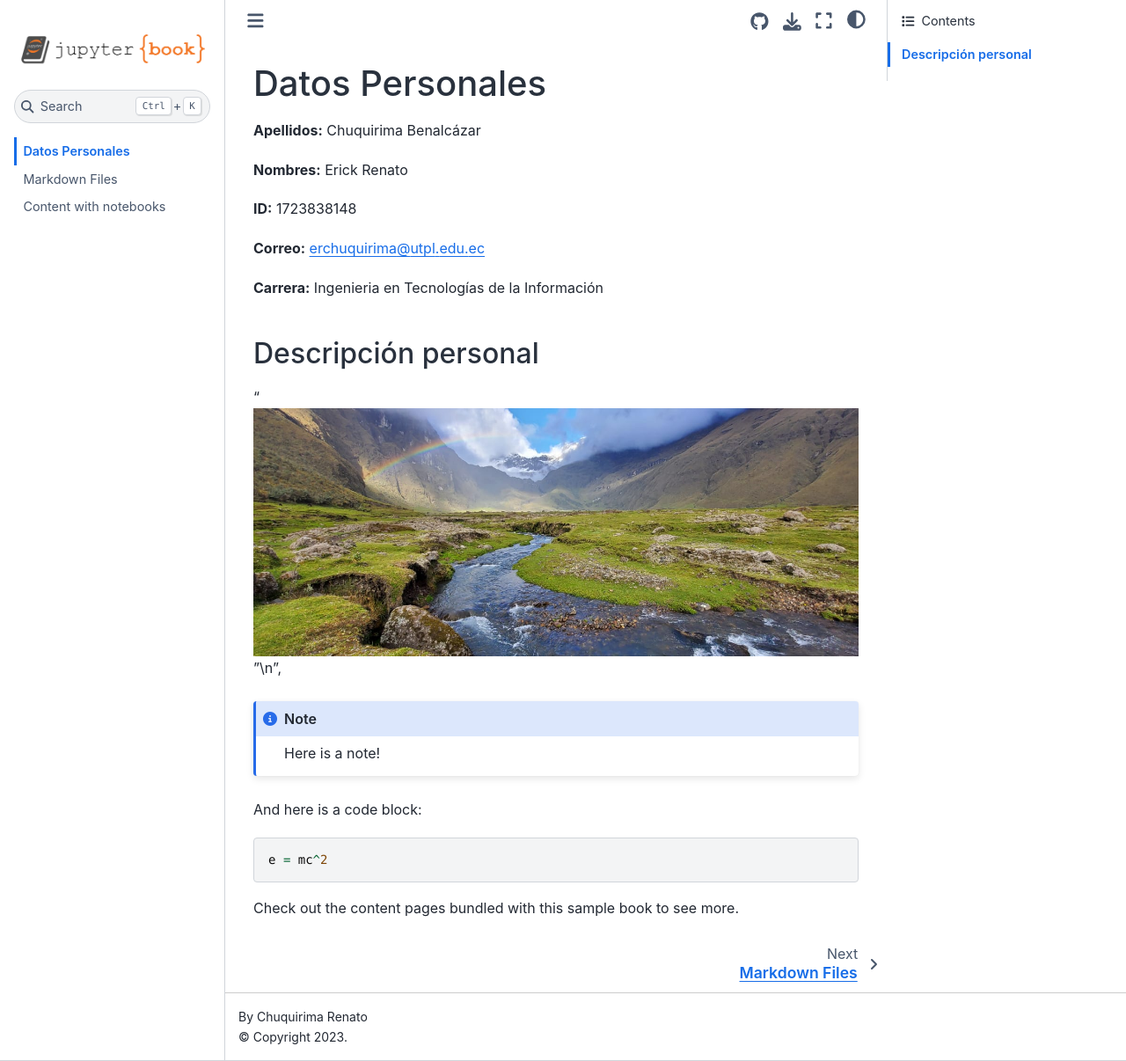
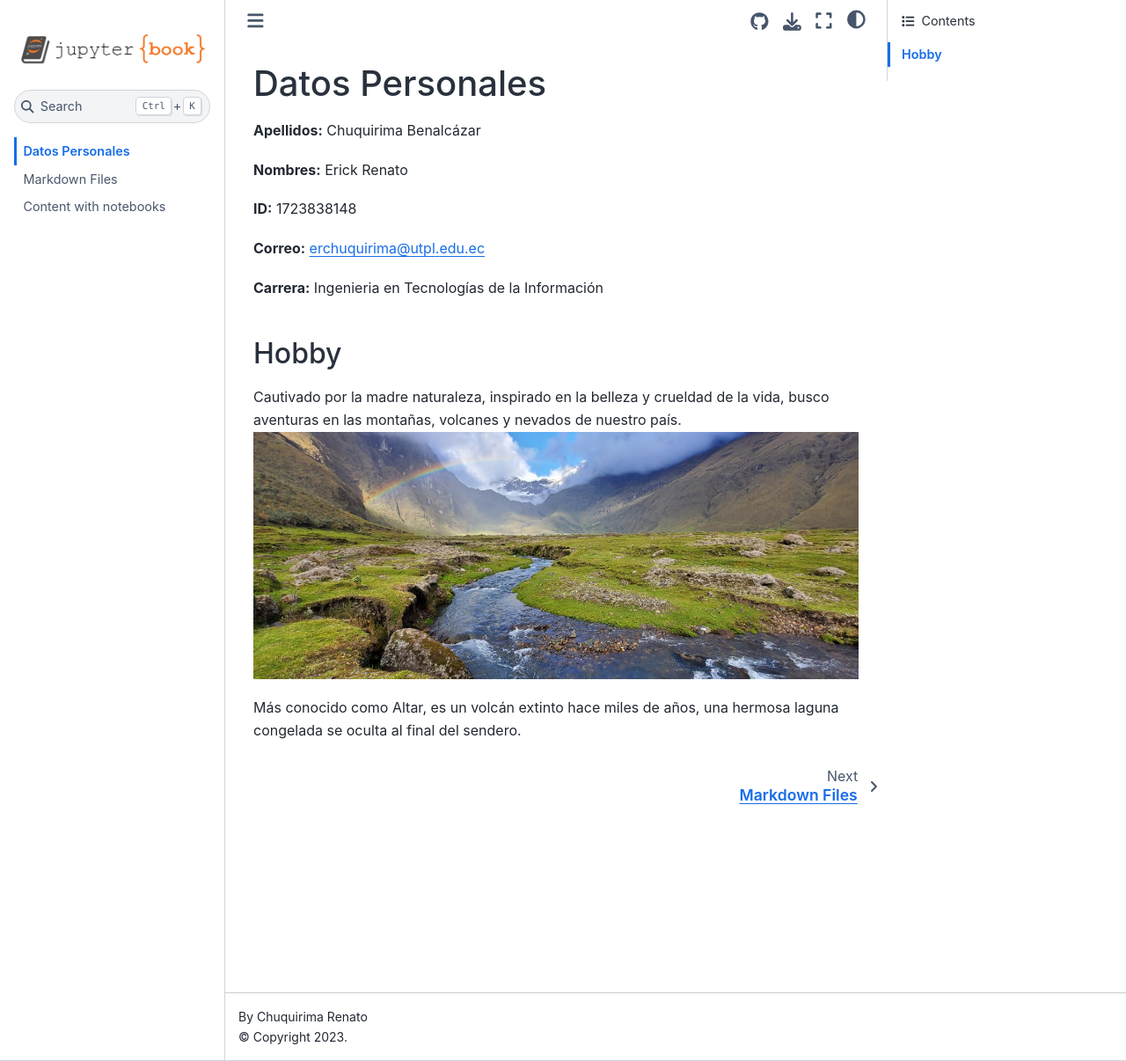
Before and after one commit to Votreroi/milibro, a Jupyter Book: the page built from intro.md, in a window 1280 px wide and 1206 px high. Shown: the whole window at 88% size. Built offline with Jupyter Book 1.0.4 settings and Sphinx 7.4.7 and the Sphinx Book theme 1.1.4, drawn with Linux system fonts in a browser that asks for light colours.

Commit message:
Update intro.md

````diff
--- a/intro.md
+++ b/intro.md
@@ -10,17 +10,10 @@
 
 **Carrera:** Ingenieria en Tecnologías de la Información
 
-## Descripción personal
- "![](IMG-20210405-WA0008.jpg)"\n",
+## Hobby
+Cautivado por la madre naturaleza, inspirado en la belleza y crueldad de la vida, busco aventuras en las montañas, volcanes y nevados de nuestro país.
+![](IMG-20210405-WA0008.jpg)
 
-:::{note}
-Here is a note!
+:::{Capac Urcu}
+Más conocido como Altar, es un volcán extinto hace miles de años,  una hermosa laguna congelada se oculta al final del sendero.
 :::
-
-And here is a code block:
-
-```
-e = mc^2
-```
-
-Check out the content pages bundled with this sample book to see more.
````
